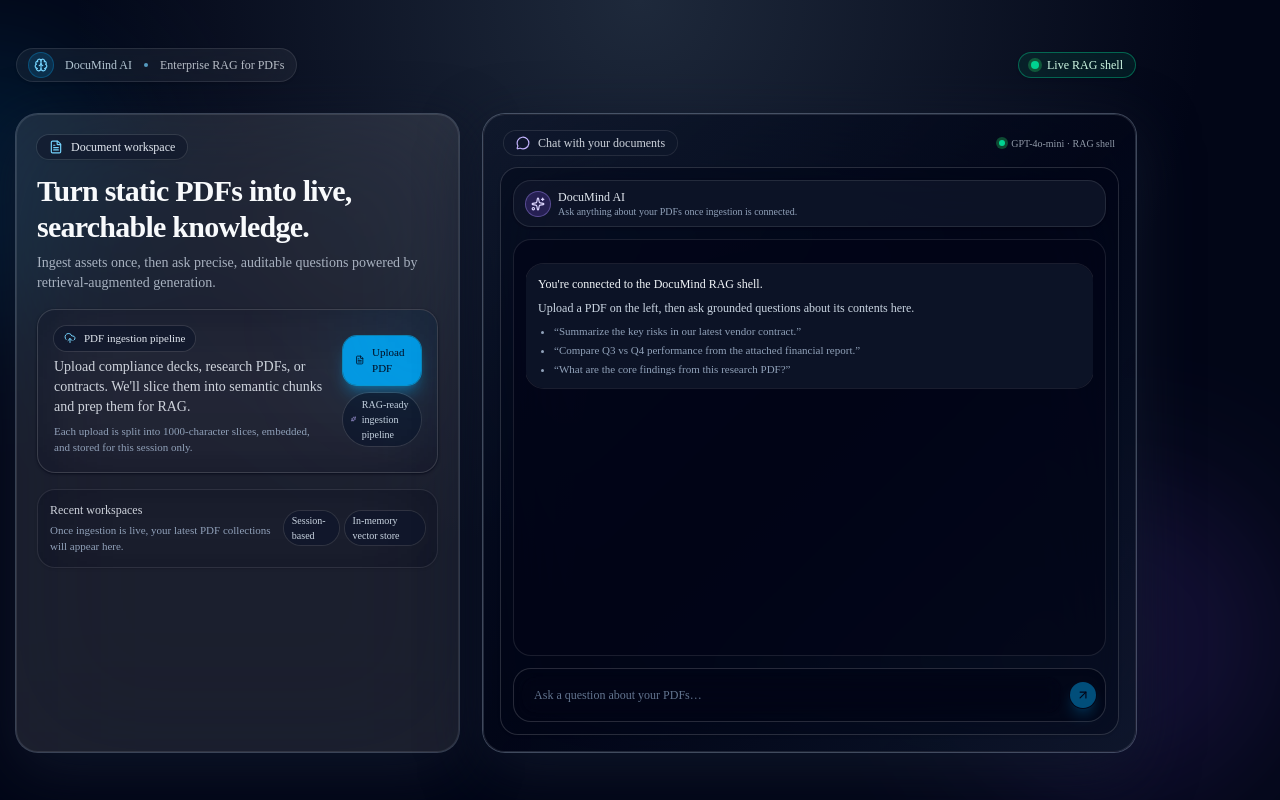
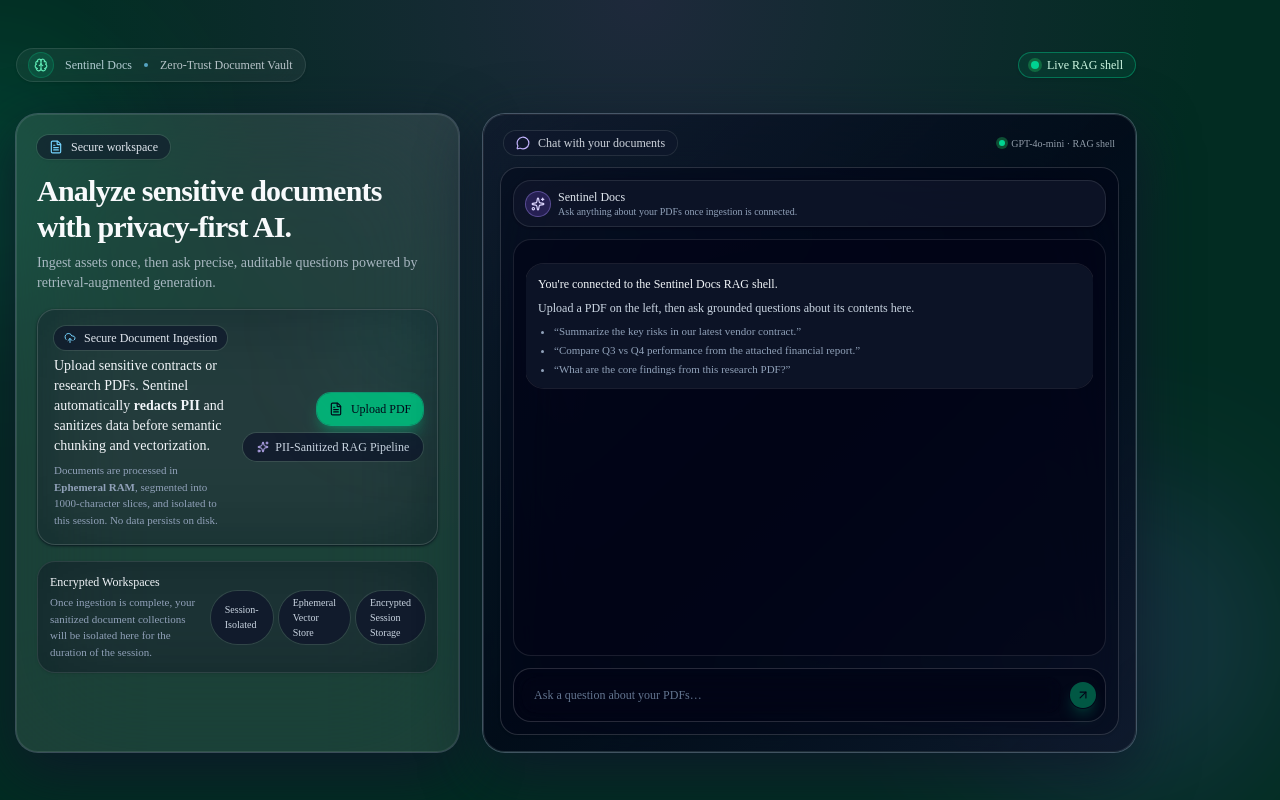
Before and after one commit to GeorgiDS9/sentinel-docs, a Next.js app: page / in a window 1280 px wide. Built offline with nearby package versions, Linux system fonts and the light colour scheme.

Commit message:
refactor: update README, variable names, and UI styles

```diff
--- a/src/app/api/chat/route.ts
+++ b/src/app/api/chat/route.ts
@@ -79,7 +79,7 @@
     return NextResponse.json(
       {
         error:
-          "DocuMind AI encountered an issue generating a response. Please try again or reduce the document size.",
+          "Sentinel Docs encountered an issue generating a response. Please try again or reduce the document size.",
       },
       { status: 500 },
     )
--- a/src/app/page.tsx
+++ b/src/app/page.tsx
@@ -1,25 +1,25 @@
-import { Brain, FileText, MessageCircle } from "lucide-react"
+import { Brain, FileText, MessageCircle } from "lucide-react";
 
-import { PDFUploader } from "@/components/pdf-uploader"
-import { ChatInterface } from "@/components/chat-interface"
+import { PDFUploader } from "@/components/pdf-uploader";
+import { ChatInterface } from "@/components/chat-interface";
 
 export default function Home() {
   return (
-    <div className="min-h-screen bg-[radial-gradient(circle_at_top,_#1e293b,_transparent_55%),radial-gradient(circle_at_bottom,_#020617,_#020617)] text-foreground">
+    <div className="min-h-screen bg-[radial-gradient(circle_at_top,_#1e293b,_transparent_55%),radial-gradient(circle_at_bottom,_#022c22,_#022c22)] text-foreground">
       <div className="pointer-events-none fixed inset-0 opacity-60 mix-blend-screen">
-        <div className="absolute -left-40 top-10 h-72 w-72 rounded-full bg-sky-500/20 blur-3xl" />
+        <div className="absolute -left-40 top-10 h-72 w-72 rounded-full bg-emerald-500/20 blur-3xl" />
         <div className="absolute bottom-0 right-0 h-80 w-80 rounded-full bg-violet-500/20 blur-3xl" />
       </div>
 
       <main className="container relative z-10 flex min-h-screen max-w-6xl flex-col gap-8 px-4 py-10 md:py-12">
         <header className="flex flex-col items-start justify-between gap-4 md:flex-row md:items-center">
           <div className="inline-flex items-center gap-3 rounded-full border border-white/10 bg-white/5 px-3 py-1 text-xs font-medium shadow-sm backdrop-blur-xl dark:bg-slate-900/40">
-            <span className="inline-flex size-6 items-center justify-center rounded-full bg-sky-500/15 text-sky-300 ring-1 ring-sky-500/40">
+            <span className="inline-flex size-6 items-center justify-center rounded-full bg-emerald-500/15 text-emerald-300 ring-1 ring-emerald-500/40">
               <Brain className="size-3.5" />
             </span>
-            <span className="text-sky-100/80">DocuMind AI</span>
+            <span className="text-sky-100/80">Sentinel Docs</span>
             <span className="h-1 w-1 rounded-full bg-sky-300/70" />
-            <span className="text-slate-200/80">Enterprise RAG for PDFs</span>
+            <span className="text-slate-200/80">Zero-Trust Document Vault</span>
           </div>
 
           <div className="flex items-center gap-3 text-xs text-slate-300/80">
@@ -36,14 +36,14 @@
               <div>
                 <div className="inline-flex items-center gap-2 rounded-full bg-slate-900/60 px-3 py-1 text-xs font-medium text-slate-200 shadow-sm ring-1 ring-white/10">
                   <FileText className="size-3.5 text-sky-300" />
-                  <span>Document workspace</span>
+                  <span>Secure workspace</span>
                 </div>
                 <h1 className="mt-3 text-balance text-2xl font-semibold tracking-tight text-slate-50 md:text-3xl">
-                  Turn static PDFs into live, searchable knowledge.
+                  Analyze sensitive documents with privacy-first AI.
                 </h1>
                 <p className="mt-2 max-w-md text-sm text-slate-300/80">
-                  Ingest assets once, then ask precise, auditable questions powered by
-                  retrieval-augmented generation.
+                  Ingest assets once, then ask precise, auditable questions
+                  powered by retrieval-augmented generation.
                 </p>
               </div>
             </div>
@@ -68,5 +68,5 @@
         </section>
       </main>
     </div>
-  )
+  );
 }
--- a/src/components/chat-interface.tsx
+++ b/src/components/chat-interface.tsx
@@ -41,7 +41,7 @@
       title: "Chat error",
       description:
         error.message ||
-        "DocuMind AI ran into an issue generating a response. Please try again.",
+        "Sentinel Docs ran into an issue generating a response. Please try again.",
     });
   }, [error, toast]);
 
@@ -95,7 +95,7 @@
             <Sparkles className="size-3.5" />
           </div>
           <div className="flex flex-col">
-            <span className="font-medium">DocuMind AI</span>
+            <span className="font-medium">Sentinel Docs</span>
             <span className="text-[10px] text-slate-400">
               Ask anything about your PDFs once ingestion is connected.
             </span>
@@ -108,7 +108,7 @@
           {showWelcome && (
             <div className="mt-4 space-y-2 rounded-2xl bg-slate-900/80 p-3 text-xs text-slate-300 ring-1 ring-white/10">
               <p className="font-medium text-slate-100">
-                You&apos;re connected to the DocuMind RAG shell.
+                You&apos;re connected to the Sentinel Docs RAG shell.
               </p>
               <p>
                 Upload a PDF on the left, then ask grounded questions about its
@@ -155,7 +155,7 @@
           // Check for ingestion
           const isIngested =
             typeof window !== "undefined" &&
-            window.localStorage.getItem("documind-ai-ingested");
+            window.localStorage.getItem("sentinel-docs-ingested");
 
           if (!isIngested) {
             event.preventDefault();
@@ -185,7 +185,7 @@
         <Button
           type="submit"
           size="icon-sm"
-          className="shrink-0 rounded-xl bg-sky-500/90 text-slate-950 shadow-lg shadow-sky-500/40 hover:bg-sky-400"
+          className="shrink-0 rounded-xl bg-emerald-500/90 text-slate-950 shadow-lg shadow-emerald-500/40 hover:bg-emerald-400"
           disabled={isLoading || !input.trim()}
         >
           <ArrowUpRight className="size-3.5" />
--- a/src/components/pdf-uploader.tsx
+++ b/src/components/pdf-uploader.tsx
@@ -1,100 +1,102 @@
-"use client"
+"use client";
 
-import { CloudUpload, FileText, Sparkles } from "lucide-react"
+import { CloudUpload, FileText, Sparkles } from "lucide-react";
 
-import { useSessionId } from "@/hooks/use-session-id"
-import { Card } from "@/components/ui/card"
-import { useToast } from "@/components/ui/use-toast"
+import { useSessionId } from "@/hooks/use-session-id";
+import { Card } from "@/components/ui/card";
+import { useToast } from "@/components/ui/use-toast";
 
-import { useState } from "react"
+import { useState } from "react";
 
 export function PDFUploader() {
-  const sessionId = useSessionId()
-  const { toast } = useToast()
-  const [isProcessing, setIsProcessing] = useState(false)
+  const sessionId = useSessionId();
+  const { toast } = useToast();
+  const [isProcessing, setIsProcessing] = useState(false);
 
   async function handleFileChange(event: React.ChangeEvent<HTMLInputElement>) {
-    const file = event.target.files?.[0]
+    const file = event.target.files?.[0];
 
-    if (!file) return
+    if (!file) return;
     if (file.type !== "application/pdf") {
       toast({
         title: "Unsupported file type",
         description: "Please upload a PDF document.",
-      })
-      return
+      });
+      return;
     }
 
     if (!sessionId) {
       toast({
         title: "Preparing workspace",
         description: "Please wait a moment and try again.",
-      })
-      return
+      });
+      return;
     }
 
-    setIsProcessing(true)
+    setIsProcessing(true);
     try {
-      const formData = new FormData()
-      formData.append("file", file)
-      formData.append("sessionId", sessionId)
+      const formData = new FormData();
+      formData.append("file", file);
+      formData.append("sessionId", sessionId);
 
       const response = await fetch("/api/rag/ingest", {
         method: "POST",
         body: formData,
-      })
+      });
 
       if (!response.ok) {
-        const data = (await response.json().catch(() => null)) as
-          | { error?: string }
-          | null
-        throw new Error(data?.error || "Failed to ingest document.")
+        const data = (await response.json().catch(() => null)) as {
+          error?: string;
+        } | null;
+        throw new Error(data?.error || "Failed to ingest document.");
       }
 
       if (typeof window !== "undefined") {
-        window.localStorage.setItem("documind-ai-ingested", "true")
+        window.localStorage.setItem("sentinel-docs-ingested", "true");
       }
 
       toast({
         title: "Document ready for chat!",
         description: "Ask a question in the chat panel to query this PDF.",
-      })
+      });
     } catch (error) {
       toast({
         title: "Ingestion failed",
         description:
           (error as Error).message ||
           "We couldn’t prepare this document. Please try again.",
-      })
+      });
     } finally {
-      setIsProcessing(false)
-      event.target.value = ""
+      setIsProcessing(false);
+      event.target.value = "";
     }
   }
 
   return (
     <div className="space-y-4">
       <Card className="relative overflow-hidden border-white/15 bg-slate-950/30 p-4 backdrop-blur-2xl shadow-inner shadow-slate-950/60">
-        <div className="pointer-events-none absolute -right-12 -top-12 h-32 w-32 rounded-full bg-sky-500/15 blur-3xl" />
+        <div className="pointer-events-none absolute -right-12 -top-12 h-32 w-32 rounded-full bg-emerald-500/15 blur-3xl" />
 
         <div className="flex flex-col gap-4 md:flex-row md:items-center md:justify-between">
           <div className="space-y-1.5">
-            <div className="inline-flex items-center gap-2 rounded-full bg-slate-900/70 px-2.5 py-1 text-[11px] font-medium text-slate-200 ring-1 ring-white/10">
+            <div className="inline-flex items-center gap-2 whitespace-nowrap rounded-full bg-slate-900/70 px-2.5 py-1 text-xs font-medium text-slate-200 ring-1 ring-white/10">
               <CloudUpload className="size-3 text-sky-300" />
-              <span>PDF ingestion pipeline</span>
+              <span>Secure Document Ingestion</span>
             </div>
-            <p className="text-sm text-slate-200/90">
-              Upload compliance decks, research PDFs, or contracts. We&apos;ll slice
-              them into semantic chunks and prep them for RAG.
+            <p className="text-sm text-slate-100">
+              Upload sensitive contracts or research PDFs. Sentinel
+              automatically <strong>redacts PII</strong> and sanitizes data
+              before semantic chunking and vectorization.
             </p>
             <p className="text-[11px] text-slate-400">
-              Each upload is split into 1000-character slices, embedded, and stored
-              for this session only.
+              Documents are processed in <strong>Ephemeral RAM</strong>,
+              segmented into 1000-character slices, and isolated to this
+              session. No data persists on disk.
             </p>
           </div>
 
           <div className="flex flex-col items-start gap-2 md:items-end">
-            <label className="inline-flex cursor-pointer items-center gap-2 rounded-xl bg-sky-500/90 px-3 py-2 text-[11px] font-medium text-slate-950 shadow-lg shadow-sky-500/40 ring-1 ring-sky-400/60 hover:bg-sky-400">
+            <label className="inline-flex cursor-pointer items-center gap-2 rounded-xl bg-emerald-500/90 px-3 py-2 text-xs font-medium text-slate-950 shadow-lg shadow-emerald-500/40 ring-1 ring-emerald-400/60 hover:bg-emerald-400">
               <FileText className="size-3.5" />
               <span>{isProcessing ? "Processing…" : "Upload PDF"}</span>
               <input
@@ -105,9 +107,9 @@
                 disabled={isProcessing}
               />
             </label>
-            <div className="inline-flex items-center gap-1.5 rounded-full bg-slate-900/80 px-2 py-1 text-[10px] text-slate-300 ring-1 ring-white/10">
+            <div className="inline-flex items-center justify-center gap-1.5 whitespace-nowrap rounded-full bg-slate-900/80 px-3.5 py-1.5 text-xs text-slate-300 ring-1 ring-white/10">
               <Sparkles className="size-3 text-violet-300" />
-              <span>RAG-ready ingestion pipeline</span>
+              <span>PII-Sanitized RAG Pipeline</span>
             </div>
           </div>
         </div>
@@ -116,23 +118,27 @@
       <Card className="border-white/10 bg-slate-950/40 p-3 backdrop-blur-2xl">
         <div className="flex items-center justify-between gap-3">
           <div className="space-y-1">
-            <p className="text-xs font-medium text-slate-200/90">
-              Recent workspaces
+            <p className="text-xs font-medium text-slate-100">
+              Encrypted Workspaces
             </p>
             <p className="text-[11px] text-slate-400">
-              Once ingestion is live, your latest PDF collections will appear here.
+              Once ingestion is complete, your sanitized document collections
+              will be isolated here for the duration of the session.
             </p>
           </div>
           <div className="flex gap-1.5">
-            <span className="inline-flex items-center rounded-full bg-slate-900/80 px-2 py-0.5 text-[10px] text-slate-300 ring-1 ring-white/10">
-              Session-based
+            <span className="inline-flex items-center rounded-full bg-slate-900/80 px-3.5 py-1 text-[10px] text-slate-300 ring-1 ring-white/10">
+              Session-Isolated
             </span>
-            <span className="inline-flex items-center rounded-full bg-slate-900/80 px-2 py-0.5 text-[10px] text-slate-300 ring-1 ring-white/10">
-              In-memory vector store
+            <span className="inline-flex items-center rounded-full bg-slate-900/80 px-3.5 py-1 text-[10px] text-slate-300 ring-1 ring-white/10">
+              Ephemeral Vector Store
+            </span>
+            <span className="inline-flex items-center rounded-full bg-slate-900/80 px-3.5 py-1 text-[10px] text-slate-300 ring-1 ring-white/10">
+              Encrypted Session Storage
             </span>
           </div>
         </div>
       </Card>
     </div>
-  )
+  );
 }
--- a/src/hooks/use-session-id.ts
+++ b/src/hooks/use-session-id.ts
@@ -16,7 +16,7 @@
   useEffect(() => {
     if (typeof window === "undefined") return
 
-    const storageKey = "documind-ai-session-id"
+    const storageKey = "sentinel-docs-session-id"
     let existing = window.localStorage.getItem(storageKey)
 
     if (!existing) {
```
Also changed, not shown: src/lib/ai/rag-engine.ts (+4 -4 lines), 1 other file (tests, documents, lock files or other folders).
